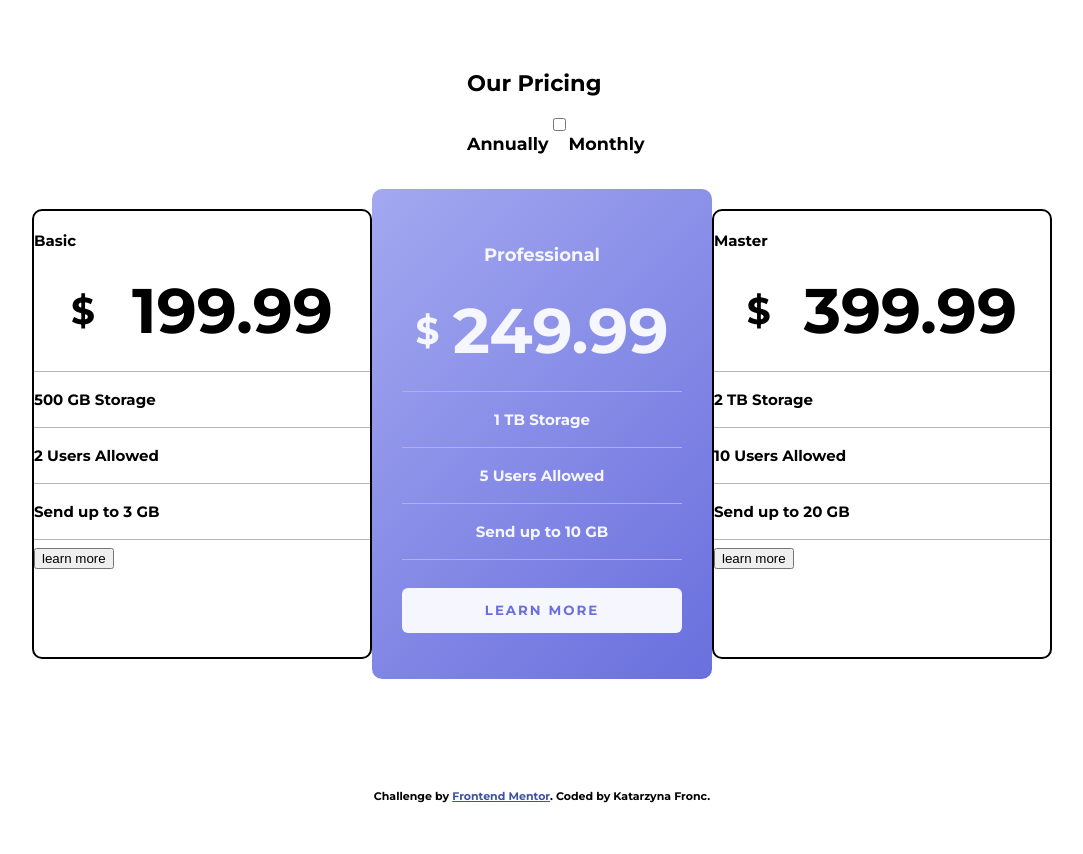
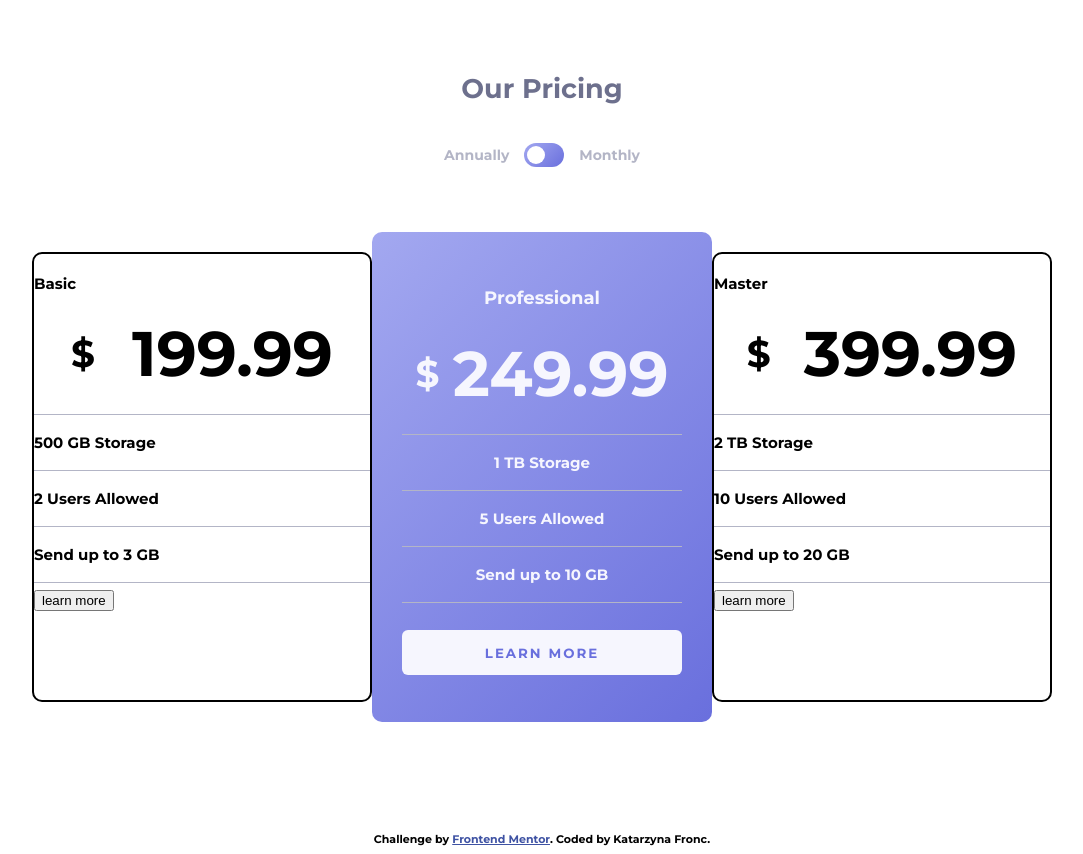
Before and after one commit to katarzynaFronc/Exercise6, a plain HTML site: page index.html in a window 1280 px wide. Shown: the whole page, without its empty margins (98-1181 px from the left). Before the commit the page ends 811 px from the top, so only its background shows below. Drawn offline with Linux system fonts and the light colour scheme.

Commit message:
Toggle Switch was added

```diff
--- a/index.html
+++ b/index.html
@@ -15,10 +15,15 @@
       <h2>Our Pricing</h2>
       <div class="pricing--options">
         <h3>Annually</h3>
-        <label>
-          <input type="checkbox" />
-          <span></span>
+        <!-- <label class="pricingCheckbox">
+          <input type="pricingCheckbox--checkbox" />
+          <span class="pricingCheckbox--sliderRound"></span>
+        </label> -->
+        <label class="pricingSwitch">
+          <input type="checkbox">
+          <span class="pricingSlider round"></span>
         </label>
+
         <h3>Monthly</p>
       </div>
     </header>
--- a/styles.css
+++ b/styles.css
@@ -20,14 +20,96 @@ body {
 .pricing {
   display: flex;
   flex-direction: column;
-  width: 150px;
+  align-items: center;
+  width: 100%;
   margin: auto;
   margin-top: 50px;
+}
+
+.pricing h2 {
+  font-size: 1.8rem;
+  color: var(--color-neutral-GrayishBlue);
 }
 
 .pricing--options {
   display: flex;
   flex-direction: row;
+  justify-content: center;
+  width: 340px;
+  margin-bottom: 50px;
+  font-size: 0.8rem;
+  color: var(--color-neutral-LightGrayishBlue);
+}
+
+.pricing--options h3 {
+  margin: 0;
+  display: flex;
+  align-items: center;
+}
+
+/* The switch - the box around the slider */
+.pricingSwitch {
+  position: relative;
+  display: inline-block;
+  width: 40px;
+  height: 24px;
+  margin: 15px;
+}
+
+/* Hide default HTML checkbox */
+.pricingSwitch input {
+  opacity: 0;
+  width: 0;
+  height: 0;
+}
+
+/* The slider */
+.pricingSlider {
+  position: absolute;
+  cursor: pointer;
+  top: 0;
+  left: 0;
+  right: 0;
+  bottom: 0;
+  -webkit-transition: 0.4s;
+  transition: 0.4s;
+}
+
+.pricingSlider:before {
+  position: absolute;
+  content: "";
+  height: 18px;
+  width: 18px;
+  left: 3px;
+  bottom: 3px;
+  background-color: white;
+  -webkit-transition: 0.4s;
+  transition: 0.4s;
+}
+
+input:checked + .pricingSlider {
+  background-color: var(--color-primary-LinearGradient1);
+}
+
+input:focus + .pricingSlider {
+  box-shadow: 0 0 1px var(--color-primary-LinearGradient2);
+}
+
+input:checked + .pricingSlider:before {
+  -webkit-transform: translateX(16px);
+  -ms-transform: translateX(16px);
+  transform: translateX(16px);
+}
+
+/* Rounded sliders */
+.pricingSlider.round {
+  border-radius: 34px;
+  background: linear-gradient(135deg, var(--color-primary-LinearGradient1), var(--color-primary-LinearGradient2));
+  color: var(--color-neutral-VeryLightGrayishBlue);
+}
+
+.pricingSlider.round:before {
+  border-radius: 50%;
 }
 
 /*------------content-----------*/
```
